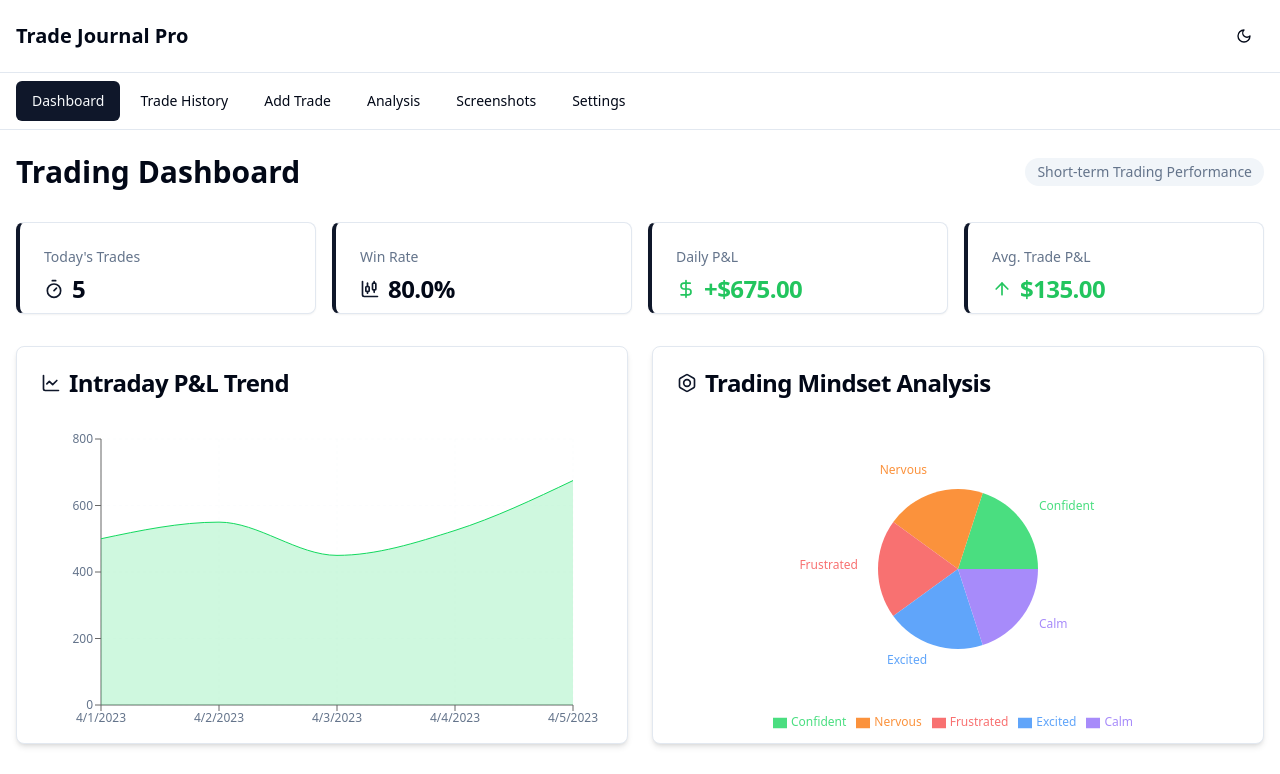
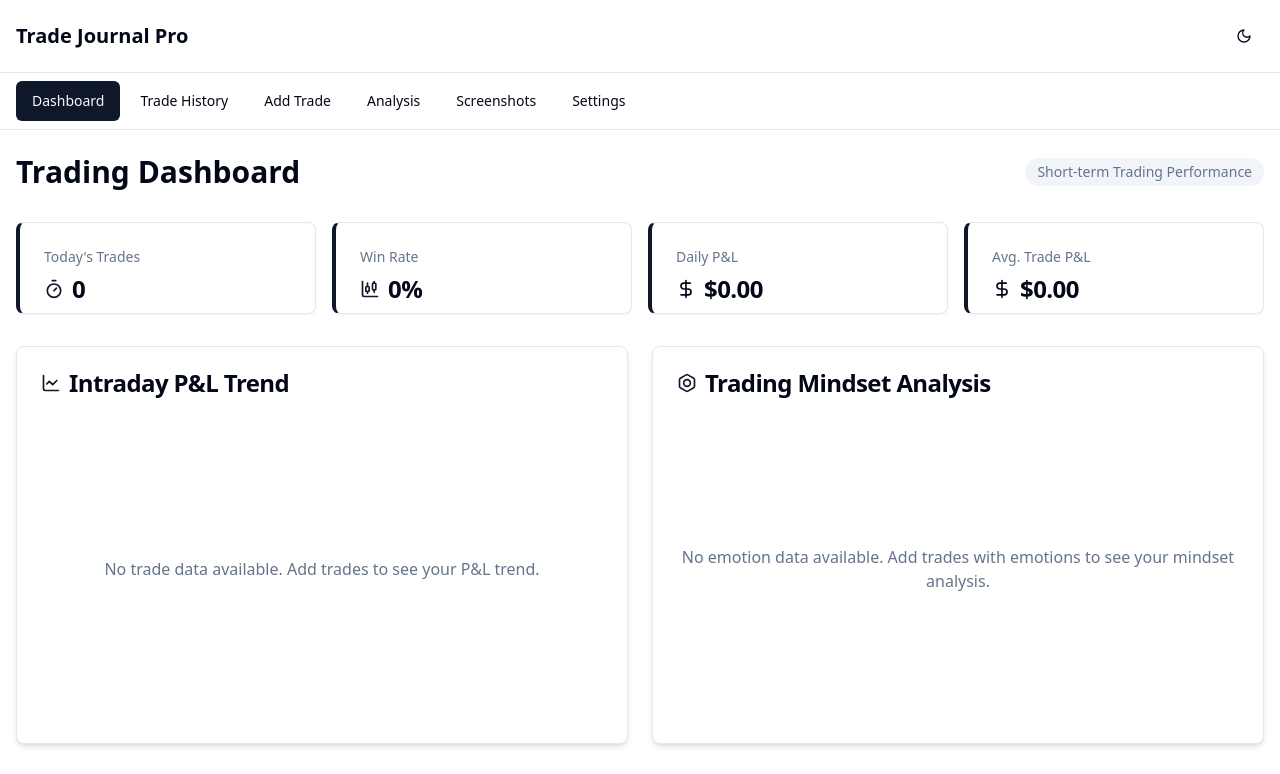
Before and after one commit to pavelnondo/tradebuddynew, a React (Vite) app: page / in a window 1280 px wide. Shown: the top 774 px of the page. Built offline with nearby package versions, Linux system fonts and the light colour scheme.

Commit message:
Handle empty trade history
Display empty state for charts and indicators when no trade data is available.

```diff
--- a/src/pages/Analysis.tsx
+++ b/src/pages/Analysis.tsx
@@ -6,147 +6,27 @@ import { useMemo } from "react";
 import { Bar, BarChart, CartesianGrid, Cell, Legend, Pie, PieChart as RechartPieChart, ResponsiveContainer, Tooltip, XAxis, YAxis } from "recharts";
 import { ChartContainer, ChartTooltipContent } from "@/components/ui/chart";
 
-// Sample data - in a real app, this would come from a database
-const sampleTrades: Trade[] = [
-  {
-    id: "1",
-    date: "2023-04-01T10:30:00Z",
-    asset: "BTC",
-    tradeType: "Long",
-    entryPrice: 28000,
-    exitPrice: 29000,
-    positionSize: 0.5,
-    profitLoss: 500,
-    notes: "Strong breakout above resistance",
-    emotion: "Confident",
-  },
-  {
-    id: "2",
-    date: "2023-04-02T14:15:00Z",
-    asset: "AAPL",
-    tradeType: "Short",
-    entryPrice: 180,
-    exitPrice: 175,
-    positionSize: 10,
-    profitLoss: 50,
-    notes: "Earnings miss, quick in and out",
-    emotion: "Nervous",
-  },
-  {
-    id: "3",
-    date: "2023-04-03T09:45:00Z",
-    asset: "ETH",
-    tradeType: "Long",
-    entryPrice: 1800,
-    exitPrice: 1750,
-    positionSize: 2,
-    profitLoss: -100,
-    notes: "Failed breakout, stopped out",
-    emotion: "Frustrated",
-  },
-  {
-    id: "4",
-    date: "2023-04-04T11:20:00Z",
-    asset: "TSLA",
-    tradeType: "Buy",
-    entryPrice: 220,
-    exitPrice: 235,
-    positionSize: 5,
-    profitLoss: 75,
-    notes: "Strong momentum after news",
-    emotion: "Excited",
-  },
-  {
-    id: "5",
-    date: "2023-04-05T15:30:00Z",
-    asset: "BTC",
-    tradeType: "Short",
-    entryPrice: 30000,
-    exitPrice: 29500,
-    positionSize: 0.3,
-    profitLoss: 150,
-    notes: "Overbought conditions, short term reversal",
-    emotion: "Calm",
-  },
-  // Adding more sample trades for better analysis
-  {
-    id: "6",
-    date: "2023-04-06T09:15:00Z",
-    asset: "AMZN",
-    tradeType: "Buy",
-    entryPrice: 3200,
-    exitPrice: 3250,
-    positionSize: 1,
-    profitLoss: 50,
-    notes: "Technical bounce",
-    emotion: "Confident",
-  },
-  {
-    id: "7",
-    date: "2023-04-07T13:45:00Z",
-    asset: "ETH",
-    tradeType: "Long",
-    entryPrice: 1900,
-    exitPrice: 2000,
-    positionSize: 1.5,
-    profitLoss: 150,
-    notes: "Strong uptrend",
-    emotion: "Excited",
-  },
-  {
-    id: "8",
-    date: "2023-04-08T10:00:00Z",
-    asset: "TSLA",
-    tradeType: "Short",
-    entryPrice: 240,
-    exitPrice: 230,
-    positionSize: 3,
-    profitLoss: 30,
-    notes: "Overbought conditions",
-    emotion: "Nervous",
-  },
-  {
-    id: "9",
-    date: "2023-04-09T16:30:00Z",
-    asset: "BTC",
-    tradeType: "Long",
-    entryPrice: 29000,
-    exitPrice: 28800,
-    positionSize: 0.2,
-    profitLoss: -40,
-    notes: "False breakout",
-    emotion: "Frustrated",
-  },
-  {
-    id: "10",
-    date: "2023-04-10T11:20:00Z",
-    asset: "AAPL",
-    tradeType: "Buy",
-    entryPrice: 170,
-    exitPrice: 175,
-    positionSize: 7,
-    profitLoss: 35,
-    notes: "Support level bounce",
-    emotion: "Calm",
-  },
-];
+export default function Analysis() {
+  // Get actual trades from localStorage instead of sample data
+  const trades = useMemo(() => {
+    return JSON.parse(localStorage.getItem('trades') || '[]') as Trade[];
+  }, []);
 
-export default function Analysis() {
   // Calculate analysis data
   const analysisData = useMemo(() => {
     // Basic metrics
-    const totalTrades = sampleTrades.length;
-    const profitableTrades = sampleTrades.filter((trade) => trade.profitLoss > 0).length;
-    const lossTrades = sampleTrades.filter((trade) => trade.profitLoss < 0).length;
+    const totalTrades = trades.length;
+    const profitableTrades = trades.filter((trade) => trade.profitLoss > 0).length;
+    const lossTrades = trades.filter((trade) => trade.profitLoss < 0).length;
     const winRate = totalTrades > 0 ? (profitableTrades / totalTrades) * 100 : 0;
-    const totalProfitLoss = sampleTrades.reduce((sum, trade) => sum + trade.profitLoss, 0);
+    const totalProfitLoss = trades.reduce((sum, trade) => sum + trade.profitLoss, 0);
 
     // Advanced metrics
-    const totalProfit = sampleTrades
+    const totalProfit = trades
       .filter((trade) => trade.profitLoss > 0)
       .reduce((sum, trade) => sum + trade.profitLoss, 0);
 
-    const totalLoss = sampleTrades
+    const totalLoss = trades
       .filter((trade) => trade.profitLoss < 0)
       .reduce((sum, trade) => sum + trade.profitLoss, 0);
 
@@ -163,7 +43,7 @@ export default function Analysis() {
     const riskRewardRatio = avgLoss > 0 ? avgWin / avgLoss : avgWin;
 
     // Analysis by asset
-    const assetPerformance = sampleTrades.reduce((acc, trade) => {
+    const assetPerformance = trades.reduce((acc, trade) => {
       if (!acc[trade.asset]) {
         acc[trade.asset] = {
           asset: trade.asset,
@@ -199,7 +79,7 @@ export default function Analysis() {
     }));
 
     // Analysis by trade type
-    const tradeTypePerformance = sampleTrades.reduce((acc, trade) => {
+    const tradeTypePerformance = trades.reduce((acc, trade) => {
       if (!acc[trade.tradeType]) {
         acc[trade.tradeType] = {
           type: trade.tradeType,
@@ -235,7 +115,7 @@ export default function Analysis() {
     }));
 
     // Analysis by emotion
-    const emotionPerformance = sampleTrades.reduce((acc, trade) => {
+    const emotionPerformance = trades.reduce((acc, trade) => {
       if (!acc[trade.emotion]) {
         acc[trade.emotion] = {
           emotion: trade.emotion,
@@ -295,7 +175,7 @@ export default function Analysis() {
       emotionPerformance: emotionPerformanceArray,
       winLossRatio,
     };
-  }, []);
+  }, [trades]);
 
   // Color config for charts
   const chartConfig = {
@@ -308,10 +188,29 @@ export default function Analysis() {
   // COLORS for pie charts
   const COLORS = ["#4ade80", "#f87171", "#60a5fa", "#facc15", "#a78bfa", "#fb923c"];
 
+  // Function to render empty state for charts
+  const renderEmptyState = (message: string) => (
+    <div className="flex items-center justify-center h-full w-full">
+      <p className="text-muted-foreground text-center">{message}</p>
+    </div>
+  );
+
   return (
     <div className="space-y-6">
       <h1 className="text-3xl font-bold">Performance Analysis</h1>
 
+      {/* Empty state when no trades exist */}
+      {trades.length === 0 ? (
+        <Card className="p-8">
+          <div className="text-center space-y-4">
+            <h2 className="text-xl font-semibold">No Trading Data Available</h2>
+            <p className="text-muted-foreground max-w-md mx-auto">
+              Add your trading history to see detailed performance analysis, metrics, and insights to improve your trading strategy.
+            </p>
+          </div>
+        </Card>
+      ) : (
+        <>
           {/* Key Metrics */}
           <div className="grid grid-cols-1 md:grid-cols-2 lg:grid-cols-4 gap-4">
             <Card>
@@ -397,7 +296,7 @@ export default function Analysis() {
             </Card>
           </div>
 
-      {/* Win/Loss Ratio */}
+          {/* Win/Loss Ratio and Asset Performance */}
           <div className="grid grid-cols-1 lg:grid-cols-2 gap-6">
             <Card>
               <CardHeader>
@@ -408,6 +307,7 @@ export default function Analysis() {
               </CardHeader>
               <CardContent>
                 <div className="h-[300px]">
+                  {analysisData.winLossRatio[0].value > 0 || analysisData.winLossRatio[1].value > 0 ? (
                     <ChartContainer config={chartConfig}>
                       <ResponsiveContainer width="100%" height="100%">
                         <RechartPieChart>
@@ -429,6 +329,9 @@ export default function Analysis() {
                         </RechartPieChart>
                       </ResponsiveContainer>
                     </ChartContainer>
+                  ) : (
+                    renderEmptyState("No win/loss data available yet.")
+                  )}
                 </div>
               </CardContent>
             </Card>
@@ -443,6 +346,7 @@ export default function Analysis() {
               </CardHeader>
               <CardContent>
                 <div className="h-[300px]">
+                  {analysisData.assetPerformance.length > 0 ? (
                     <ChartContainer config={chartConfig}>
                       <ResponsiveContainer width="100%" height="100%">
                         <BarChart data={analysisData.assetPerformance} margin={{ top: 20, right: 30, left: 20, bottom: 5 }}>
@@ -466,6 +370,9 @@ export default function Analysis() {
                         </BarChart>
                       </ResponsiveContainer>
                     </ChartContainer>
+                  ) : (
+                    renderEmptyState("No asset performance data available yet.")
+                  )}
                 </div>
               </CardContent>
             </Card>
@@ -480,6 +387,7 @@ export default function Analysis() {
               </CardHeader>
               <CardContent>
                 <div className="h-[300px]">
+                  {analysisData.emotionPerformance.length > 0 ? (
                     <ChartContainer config={chartConfig}>
                       <ResponsiveContainer width="100%" height="100%">
                         <BarChart data={analysisData.emotionPerformance} margin={{ top: 20, right: 30, left: 20, bottom: 5 }}>
@@ -497,6 +405,9 @@ export default function Analysis() {
                         </BarChart>
                       </ResponsiveContainer>
                     </ChartContainer>
+                  ) : (
+                    renderEmptyState("No emotion data available yet.")
+                  )}
                 </div>
               </CardContent>
             </Card>
@@ -511,6 +422,7 @@ export default function Analysis() {
               </CardHeader>
               <CardContent>
                 <div className="h-[300px]">
+                  {analysisData.tradeTypePerformance.length > 0 ? (
                     <ChartContainer config={chartConfig}>
                       <ResponsiveContainer width="100%" height="100%">
                         <BarChart data={analysisData.tradeTypePerformance} margin={{ top: 20, right: 30, left: 20, bottom: 5 }}>
@@ -534,12 +446,16 @@ export default function Analysis() {
                         </BarChart>
                       </ResponsiveContainer>
                     </ChartContainer>
+                  ) : (
+                    renderEmptyState("No trade type performance data available yet.")
+                  )}
                 </div>
               </CardContent>
             </Card>
           </div>
 
           {/* Insights */}
+          {trades.length > 0 && (
             <Card>
               <CardHeader>
                 <CardTitle>Performance Insights</CardTitle>
@@ -594,6 +510,9 @@ export default function Analysis() {
                 </div>
               </CardContent>
             </Card>
+          )}
+        </>
+      )}
     </div>
   );
 }
--- a/src/pages/Dashboard.tsx
+++ b/src/pages/Dashboard.tsx
@@ -1,3 +1,4 @@
+
 import { Card, CardContent, CardDescription, CardHeader, CardTitle } from "@/components/ui/card";
 import { Trade } from "@/types";
 import { ArrowDown, ArrowUp, BarChart3, Clock, DollarSign, LineChart, PieChart, Timer, CandlestickChart, Bolt } from "lucide-react";
@@ -19,85 +20,27 @@ import {
 } from "recharts";
 import { ChartContainer, ChartTooltipContent } from "@/components/ui/chart";
 
-const sampleTrades: Trade[] = [
-  {
-    id: "1",
-    date: "2023-04-01T10:30:00Z",
-    asset: "BTC",
-    tradeType: "Long",
-    entryPrice: 28000,
-    exitPrice: 29000,
-    positionSize: 0.5,
-    profitLoss: 500,
-    notes: "Strong breakout above resistance",
-    emotion: "Confident",
-  },
-  {
-    id: "2",
-    date: "2023-04-02T14:15:00Z",
-    asset: "AAPL",
-    tradeType: "Short",
-    entryPrice: 180,
-    exitPrice: 175,
-    positionSize: 10,
-    profitLoss: 50,
-    notes: "Earnings miss, quick in and out",
-    emotion: "Nervous",
-  },
-  {
-    id: "3",
-    date: "2023-04-03T09:45:00Z",
-    asset: "ETH",
-    tradeType: "Long",
-    entryPrice: 1800,
-    exitPrice: 1750,
-    positionSize: 2,
-    profitLoss: -100,
-    notes: "Failed breakout, stopped out",
-    emotion: "Frustrated",
-  },
-  {
-    id: "4",
-    date: "2023-04-04T11:20:00Z",
-    asset: "TSLA",
-    tradeType: "Buy",
-    entryPrice: 220,
-    exitPrice: 235,
-    positionSize: 5,
-    profitLoss: 75,
-    notes: "Strong momentum after news",
-    emotion: "Excited",
-  },
-  {
-    id: "5",
-    date: "2023-04-05T15:30:00Z",
-    asset: "BTC",
-    tradeType: "Short",
-    entryPrice: 30000,
-    exitPrice: 29500,
-    positionSize: 0.3,
-    profitLoss: 150,
-    notes: "Overbought conditions, short term reversal",
-    emotion: "Calm",
-  },
-];
+export default function Dashboard() {
+  // Get actual trades from localStorage instead of using sample data
+  const trades = useMemo(() => {
+    return JSON.parse(localStorage.getItem('trades') || '[]') as Trade[];
+  }, []);
 
-export default function Dashboard() {
   const metrics = useMemo(() => {
-    const totalTrades = sampleTrades.length;
-    const profitableTrades = sampleTrades.filter((trade) => trade.profitLoss > 0).length;
+    const totalTrades = trades.length;
+    const profitableTrades = trades.filter((trade) => trade.profitLoss > 0).length;
     const winRate = totalTrades > 0 ? (profitableTrades / totalTrades) * 100 : 0;
-    const totalProfitLoss = sampleTrades.reduce((sum, trade) => sum + trade.profitLoss, 0);
+    const totalProfitLoss = trades.reduce((sum, trade) => sum + trade.profitLoss, 0);
     const avgProfitLoss = totalTrades > 0 ? totalProfitLoss / totalTrades : 0;
 
-    const emotionData = sampleTrades.reduce((acc, trade) => {
+    const emotionData = trades.reduce((acc, trade) => {
       acc[trade.emotion] = (acc[trade.emotion] || 0) + 1;
       return acc;
     }, {} as Record<string, number>);
 
     const emotionChartData = Object.entries(emotionData).map(([name, value]) => ({ name, value }));
 
-    const assetPerformance = sampleTrades.reduce((acc, trade) => {
+    const assetPerformance = trades.reduce((acc, trade) => {
       if (!acc[trade.asset]) {
         acc[trade.asset] = { asset: trade.asset, trades: 0, profitLoss: 0 };
       }
@@ -108,7 +51,7 @@ export default function Dashboard() {
 
     const assetChartData = Object.values(assetPerformance);
 
-    const plOverTime = sampleTrades
+    const plOverTime = trades
       .sort((a, b) => new Date(a.date).getTime() - new Date(b.date).getTime())
       .reduce((acc, trade, index) => {
         const date = new Date(trade.date).toLocaleDateString();
@@ -131,7 +74,7 @@ export default function Dashboard() {
       assetChartData,
       plOverTime,
     };
-  }, []);
+  }, [trades]);
 
   const chartConfig = {
     profit: { color: "hsl(143, 85%, 46%)" },
@@ -147,6 +90,13 @@ export default function Dashboard() {
   };
 
   const COLORS = ["#4ade80", "#fb923c", "#f87171", "#60a5fa", "#a78bfa", "#facc15"];
+
+  // Function to render empty state for charts
+  const renderEmptyState = (message: string) => (
+    <div className="flex items-center justify-center h-full w-full">
+      <p className="text-muted-foreground text-center">{message}</p>
+    </div>
+  );
 
   return (
     <div className="space-y-8">
@@ -173,7 +123,7 @@ export default function Dashboard() {
             <CardDescription>Win Rate</CardDescription>
             <CardTitle className="text-2xl flex items-center">
               <CandlestickChart className="mr-2 h-5 w-5 text-primary" />
-              {metrics.winRate.toFixed(1)}%
+              {metrics.totalTrades ? metrics.winRate.toFixed(1) : 0}%
             </CardTitle>
           </CardHeader>
         </Card>
@@ -181,9 +131,9 @@ export default function Dashboard() {
         <Card className="border-l-4 border-l-primary">
           <CardHeader className="pb-2">
             <CardDescription>Daily P&L</CardDescription>
-            <CardTitle className={`text-2xl flex items-center ${metrics.totalProfitLoss >= 0 ? 'text-green-500' : 'text-red-500'}`}>
+            <CardTitle className={`text-2xl flex items-center ${metrics.totalProfitLoss > 0 ? 'text-green-500' : metrics.totalProfitLoss < 0 ? 'text-red-500' : ''}`}>
               <DollarSign className="mr-2 h-5 w-5" />
-              {metrics.totalProfitLoss >= 0 ? '+' : ''}
+              {metrics.totalProfitLoss > 0 ? '+' : ''}
               ${metrics.totalProfitLoss.toFixed(2)}
             </CardTitle>
           </CardHeader>
@@ -192,11 +142,13 @@ export default function Dashboard() {
         <Card className="border-l-4 border-l-primary">
           <CardHeader className="pb-2">
             <CardDescription>Avg. Trade P&L</CardDescription>
-            <CardTitle className={`text-2xl flex items-center ${metrics.avgProfitLoss >= 0 ? 'text-green-500' : 'text-red-500'}`}>
-              {metrics.avgProfitLoss >= 0 ? (
+            <CardTitle className={`text-2xl flex items-center ${metrics.avgProfitLoss > 0 ? 'text-green-500' : metrics.avgProfitLoss < 0 ? 'text-red-500' : ''}`}>
+              {metrics.avgProfitLoss > 0 ? (
                 <ArrowUp className="mr-2 h-5 w-5" />
+              ) : metrics.avgProfitLoss < 0 ? (
+                <ArrowDown className="mr-2 h-5 w-5" />
               ) : (
-                <ArrowDown className="mr-2 h-5 w-5" />
+                <DollarSign className="mr-2 h-5 w-5" />
               )}
               ${Math.abs(metrics.avgProfitLoss).toFixed(2)}
             </CardTitle>
@@ -214,6 +166,7 @@ export default function Dashboard() {
           </CardHeader>
           <CardContent>
             <div className="h-[300px]">
+              {metrics.plOverTime.length > 0 ? (
                 <ChartContainer config={chartConfig}>
                   <ResponsiveContainer width="100%" height="100%">
                     <AreaChart data={metrics.plOverTime} margin={{ top: 20, right: 30, left: 0, bottom: 0 }}>
@@ -232,6 +185,9 @@ export default function Dashboard() {
                     </AreaChart>
                   </ResponsiveContainer>
                 </ChartContainer>
+              ) : (
+                renderEmptyState("No trade data available. Add trades to see your P&L trend.")
+              )}
             </div>
           </CardContent>
         </Card>
@@ -245,6 +201,7 @@ export default function Dashboard() {
           </CardHeader>
           <CardContent>
             <div className="h-[300px]">
+              {metrics.emotionChartData.length > 0 ? (
                 <ChartContainer config={chartConfig}>
                   <ResponsiveContainer width="100%" height="100%">
                     <RechartPieChart>
@@ -268,6 +225,9 @@ export default function Dashboard() {
                     </RechartPieChart>
                   </ResponsiveContainer>
                 </ChartContainer>
+              ) : (
+                renderEmptyState("No emotion data available. Add trades with emotions to see your mindset analysis.")
+              )}
             </div>
           </CardContent>
         </Card>
@@ -283,6 +243,7 @@ export default function Dashboard() {
         </CardHeader>
         <CardContent>
           <div className="h-[400px]">
+            {metrics.assetChartData.length > 0 ? (
               <ChartContainer config={chartConfig}>
                 <ResponsiveContainer width="100%" height="100%">
                   <BarChart
@@ -313,6 +274,9 @@ export default function Dashboard() {
                   </BarChart>
                 </ResponsiveContainer>
               </ChartContainer>
+            ) : (
+              renderEmptyState("No asset performance data available. Add trades to see instrument performance.")
+            )}
           </div>
         </CardContent>
       </Card>
@@ -328,15 +292,21 @@ export default function Dashboard() {
           </CardDescription>
         </CardHeader>
         <CardContent className="space-y-6">
+          {trades.length > 0 ? (
+            <>
               <div className="grid grid-cols-1 md:grid-cols-3 gap-6">
                 <div className="bg-card p-4 rounded-lg border shadow-sm">
                   <h3 className="font-semibold mb-2 text-primary">Best Performing Asset</h3>
                   <p className="text-sm">
                     <span className="text-lg font-bold">
-                  {metrics.assetChartData.sort((a, b) => b.profitLoss - a.profitLoss)[0]?.asset || "N/A"}
+                      {metrics.assetChartData.length > 0
+                        ? metrics.assetChartData.sort((a, b) => b.profitLoss - a.profitLoss)[0]?.asset
+                        : "No data"}
                     </span>
                     <br />
-                Focus on short-term trades with this instrument for highest profit potential.
+                    {metrics.assetChartData.length > 0
+                      ? "Focus on short-term trades with this instrument for highest profit potential."
+                      : "Add trades to see your best performing assets."}
                   </p>
                 </div>
 
@@ -344,19 +314,31 @@ export default function Dashboard() {
                   <h3 className="font-semibold mb-2 text-primary">Primary Trading Emotion</h3>
                   <p className="text-sm">
                     <span className="text-lg font-bold">
-                  {metrics.emotionChartData.sort((a, b) => b.value - a.value)[0]?.name || "N/A"}
+                      {metrics.emotionChartData.length > 0
+                        ? metrics.emotionChartData.sort((a, b) => b.value - a.value)[0]?.name
+                        : "No data"}
                     </span>
                     <br />
-                Pay attention to how this emotion affects your decision-making in fast markets.
+                    {metrics.emotionChartData.length > 0
+                      ? "Pay attention to how this emotion affects your decision-making in fast markets."
+                      : "Add trades with emotions to analyze your trading psychology."}
                   </p>
                 </div>
 
                 <div className="bg-card p-4 rounded-lg border shadow-sm">
                   <h3 className="font-semibold mb-2 text-primary">Suggested Action</h3>
                   <p className="text-sm">
+                    {metrics.assetChartData.length > 0 ? (
+                      <>
                         Consider setting tighter stop losses on your
-                <span className="font-bold">{" "}{metrics.assetChartData.sort((a, b) => a.profitLoss - b.profitLoss)[0]?.asset || "N/A"}{" "}</span>
+                        <span className="font-bold">
+                          {" "}{metrics.assetChartData.sort((a, b) => a.profitLoss - b.profitLoss)[0]?.asset}{" "}
+                        </span>
                         trades to minimize drawdowns in volatile markets.
+                      </>
+                    ) : (
+                      "Add trades to receive personalized trading suggestions."
+                    )}
                   </p>
                 </div>
               </div>
@@ -367,10 +349,25 @@ export default function Dashboard() {
                   Daily Trading Recommendation
                 </h3>
                 <p className="text-sm">
-              Based on your trading history, you perform best when trading {metrics.assetChartData.sort((a, b) => b.profitLoss - a.profitLoss)[0]?.asset || "top assets"} with a {metrics.emotionChartData.sort((a, b) => b.value - a.value)[0]?.name || "balanced"} mindset.
+                  {metrics.assetChartData.length > 0 && metrics.emotionChartData.length > 0 ? (
+                    <>
+                      Based on your trading history, you perform best when trading {metrics.assetChartData.sort((a, b) => b.profitLoss - a.profitLoss)[0]?.asset} with a {metrics.emotionChartData.sort((a, b) => b.value - a.value)[0]?.name} mindset.
                       Consider focusing on quick intraday opportunities rather than overnight positions for improved risk management.
+                    </>
+                  ) : (
+                    "Start recording your trades to receive personalized recommendations based on your trading patterns."
+                  )}
                 </p>
               </div>
+            </>
+          ) : (
+            <div className="bg-muted/50 p-6 rounded-lg text-center">
+              <h3 className="font-semibold mb-3">No Trading Data Available</h3>
+              <p className="text-sm max-w-md mx-auto">
+                Add your trading history to receive personalized insights and recommendations to improve your performance.
+              </p>
+            </div>
+          )}
         </CardContent>
       </Card>
     </div>
--- a/src/pages/TradeHistory.tsx
+++ b/src/pages/TradeHistory.tsx
@@ -106,7 +106,7 @@ export default function TradeHistory() {
     <div className="space-y-6">
       <div className="flex justify-between items-center">
         <h1 className="text-3xl font-bold">Trade History</h1>
-        <Button variant="outline" onClick={downloadCsv}>
+        <Button variant="outline" onClick={downloadCsv} disabled={filteredTrades.length === 0}>
           <Download className="mr-2 h-4 w-4" />
           Export CSV
         </Button>
@@ -189,7 +189,7 @@ export default function TradeHistory() {
                 {filteredTrades.length === 0 ? (
                   <TableRow>
                     <TableCell colSpan={11} className="text-center py-4">
-                      No trades found. Try adjusting your filters.
+                      No trades found. Try adjusting your filters or add new trades.
                     </TableCell>
                   </TableRow>
                 ) : (
```
Lines whose indentation alone changed are shown as unchanged.
